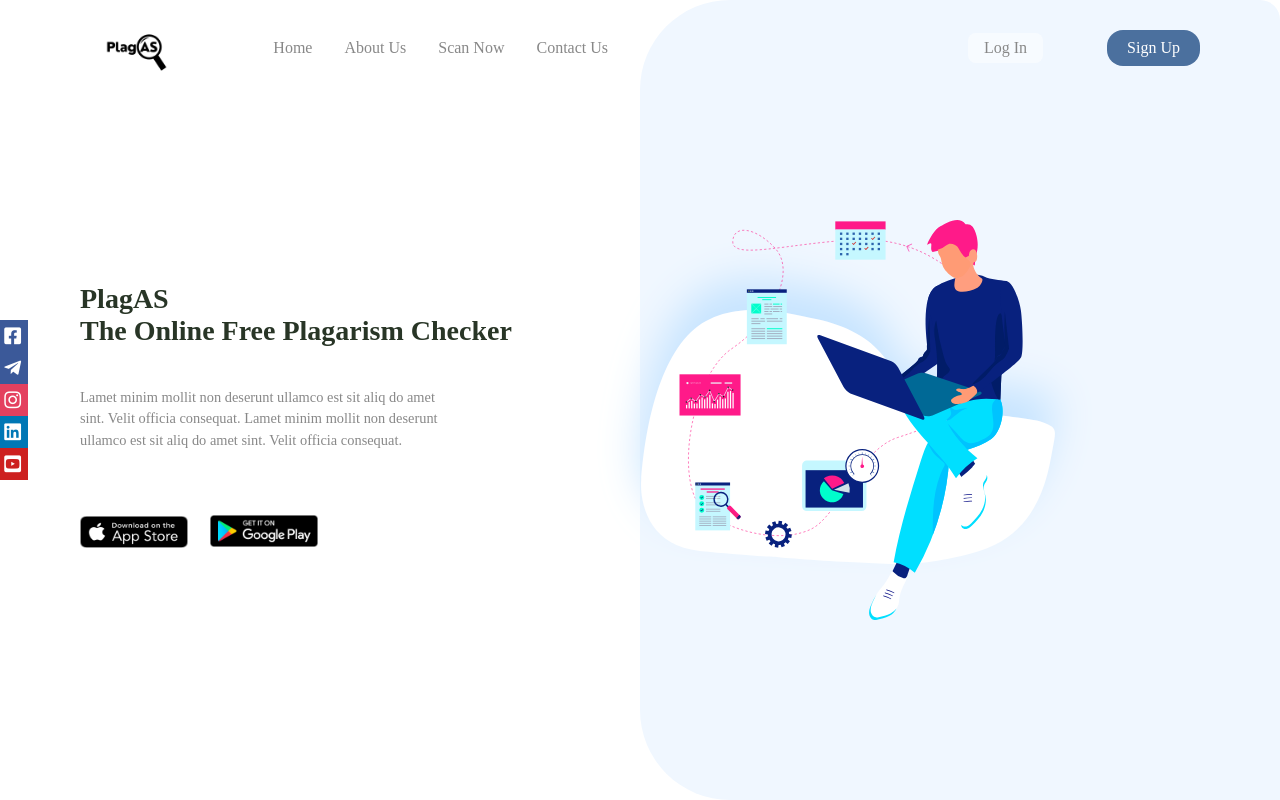
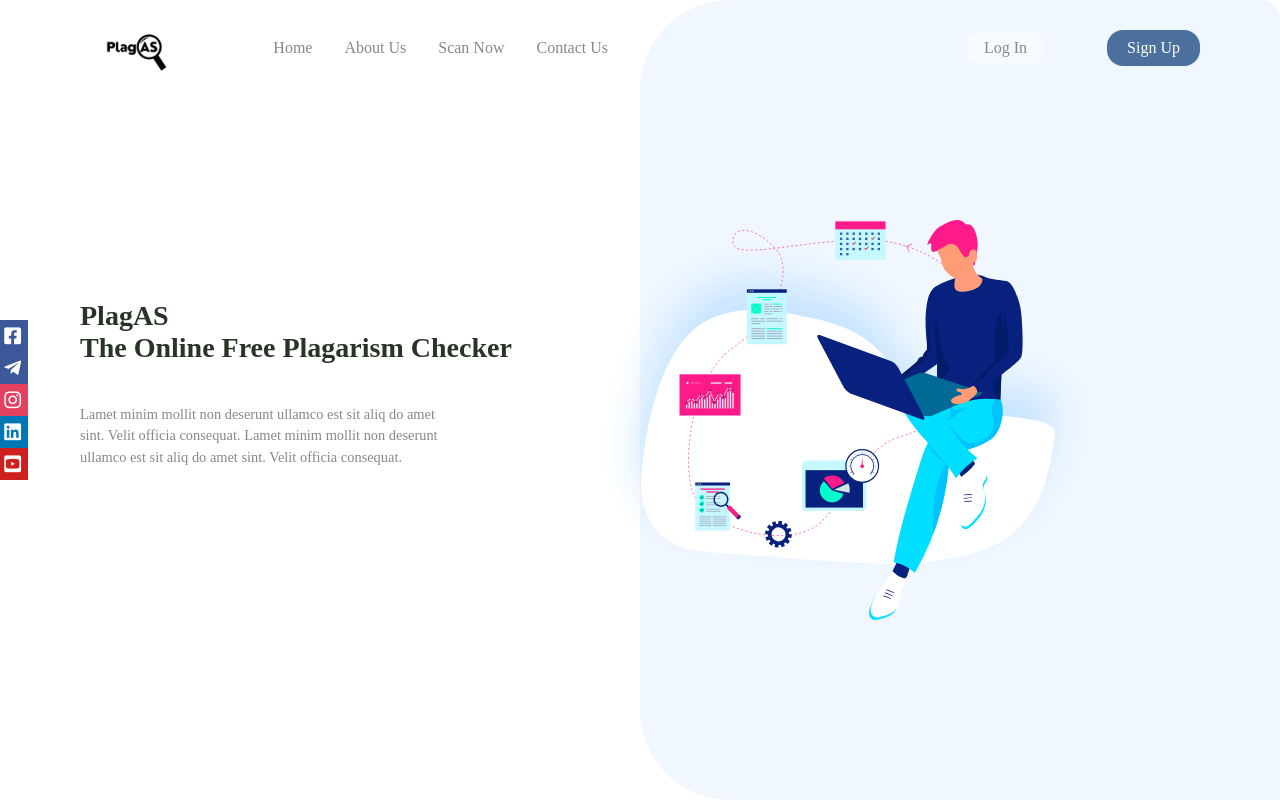
Before and after one commit to Final-Year-Proj1/PlagAS-Client, a plain HTML site: page index.html in a window 1280 px wide. Shown: the top 800 px of the page. Drawn offline with nearby package versions, Linux system fonts and the light colour scheme.

Commit message:
update changes

```diff
--- a/index.html
+++ b/index.html
@@ -66,18 +66,7 @@
           officia consequat.  Lamet minim mollit non deserunt ullamco est sit aliq do amet sint. Velit
           officia consequat.
         </p>
-        <div class="button-group">
-          <a href="#">
-            <img
-              src="images/icons/appstore.png"
-              alt="appstore"
-              class="appStore"
-            />
-          </a>
-          <a href="#">
-            <img src="images/icons/googlePlay.png" alt="googlePlay" />
-          </a>
-        </div>
+
       </div>
       <!-- right side code   -->
       <div class="hero-right-side">
```
